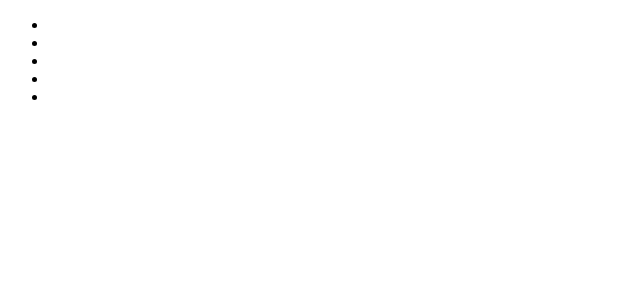
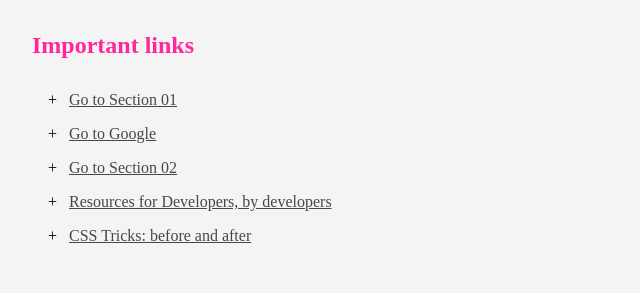
Before and after one commit to FBW44-2/uib-important-links-julia, a plain HTML site: page index.html in a window 1280 px wide. Shown: the whole page, without its empty margins (0-640 px from the left). Drawn offline with Linux system fonts and the light colour scheme.

Commit message:
first commit

```diff
--- a/index.html
+++ b/index.html
@@ -7,13 +7,24 @@
     <link rel="stylesheet" href="style.css" />
   </head>
   <body>
-    <section>
-      <ul>
-        <li></li>
-        <li></li>
-        <li></li>
-        <li></li>
-        <li></li>
+    <section class="link-section">
+      <h1 class="headline">Important links</h1>
+      <ul class="link-overview">
+        <li class="link-item">
+          <a href="#" class="tag">Go to Section 01</a>
+        </li>
+        <li class="link-item">
+          <a href="#" class="tag">Go to Google</a>
+        </li>
+        <li class="link-item">
+          <a href="#" class="tag">Go to Section 02</a>
+        </li>
+        <li class="link-item">
+          <a href="#" class="tag">Resources for Developers, by developers</a>
+        </li>
+        <li class="link-item">
+          <a href="#" class="tag">CSS Tricks: before and after</a>
+        </li>
       </ul>
     </section>
   </body>
--- a/style.css
+++ b/style.css
@@ -0,0 +1,32 @@
+* {
+  box-sizing: border-box;
+  margin: 0;
+  padding: 0;
+}
+
+.link-section {
+  background-color: #f4f4f4;
+  width: 70%;
+  padding: 2rem;
+}
+
+.headline {
+  color: #ff289a;
+  margin-bottom: 2rem;
+}
+.link-overview {
+  list-style-type: none;
+}
+
+.link-item {
+  margin: 1rem;
+}
+
+.link-item::before {
+  content: "+";
+  margin-right: 0.5rem;
+}
+
+.tag {
+  color: #4d4545;
+}
```
